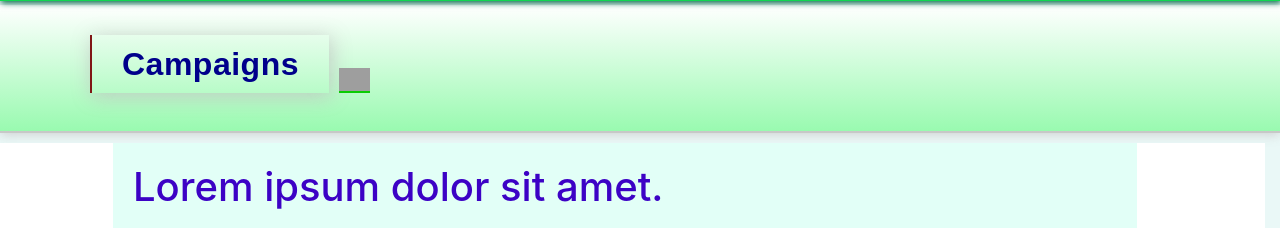
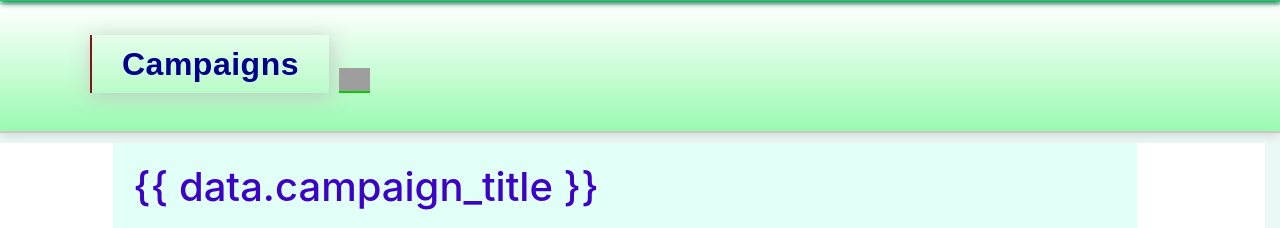
Before and after one commit to ab-rnjn/django-test, a Django app: page /campaigns/ in a window 1280 px wide. Shown: the part 155-383 px from the top of the page. Run offline with Django 3.2, Linux system fonts and the light colour scheme; tables that the repository leaves empty hold one stand-in row (values such as "Sample post"); some libraries are stand-ins or nearby versions; grey boxes are pictures that could not be loaded.

Commit message:
jinja binding

```diff
--- a/myedge/work/models.py
+++ b/myedge/work/models.py
@@ -37,7 +37,7 @@
     campaign_image=models.ImageField(upload_to='media')
     #campaign_date=models.DateField(blank=True)
     campaign_text=models.TextField(default='')
-   # campaign_show=models.BooleanField(default='False')
+    campaign_show=models.BooleanField(default='False', null=True)
 
 class Upcoming_Events(models.Model):
     event_images=models.ImageField(upload_to='media')
--- a/myedge/work/templates/campaigns.html
+++ b/myedge/work/templates/campaigns.html
@@ -141,25 +141,21 @@
     </div>
 
     <!-- contents of page -->
-
-    <div id="one" class="row">
+    {% for data in obj %}
+    <div  class="row">
       <div class="columns">
-        <h1>Lorem ipsum dolor sit amet.</h1>
+        <h1>  {‌{ data.campaign_title }}</h1>
         <div class="camp-img">
           <img src="/images/g12.jpg" alt="Snow" style="width:100%" />
         </div>
         <div id="date">22-07-2019</div>
         <p>
-          Lorem ipsum dolor sit amet consectetur adipisicing elit. Nisi rem
-          repudiandae cum eos facere veniam pariatur aliquid numquam perferendis
-          veritatis, est maxime et assumenda molestias iure repellendus in autem
-          nobis minima. Suscipit eius tempore impedit quas obcaecati. Eius
-          natus, eos deserunt dolorem doloribus architecto aspernatur,
-          repellendus odit commodi beatae nulla!
+         {{data.campaign_text}}
         </p>
         <a href="#"> <button id="btns">Read More</button></a>
       </div>
     </div>
+    {% endfor %}
     <div id="two" class="row">
       <div class="columns">
         <h1>Lorem ipsum dolor sit amet.</h1>
--- a/myedge/work/views.py
+++ b/myedge/work/views.py
@@ -16,6 +16,14 @@
 
 class CampaignsPageView(TemplateView):
     template_name = "campaigns.html"
+    def get(self,request):
+        obj=Campaign.objects.all()
+        print(">>>>>>>>>>>>>>>>>>>",obj[0].campaign_title)
+        title = map(lambda o:o.campaign_title, obj)
+        # title =['dog', 'cat','horse']
+        args={'obj':obj,'title':title}
+        return render(request,"campaigns.html" ,args)
+
 
 class ContactPageView(TemplateView):
     template_name = "contact.html"
```
